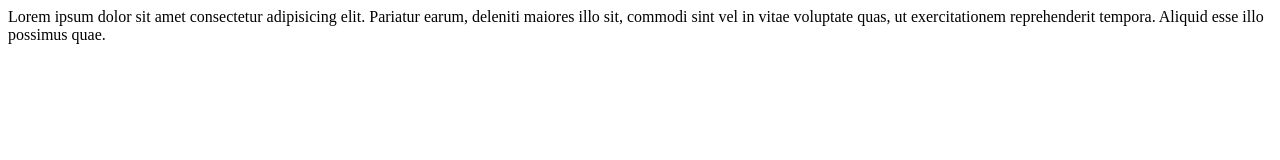
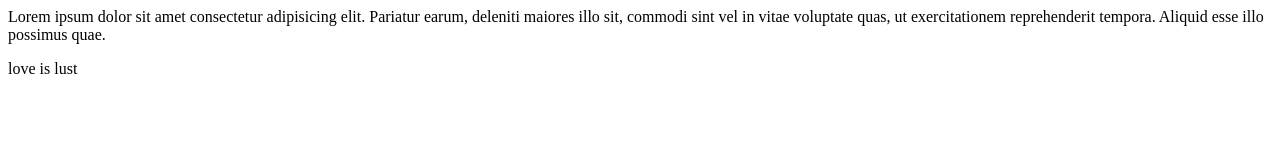
Before and after one commit to Adarsh-Gadpayle/local, a plain HTML site: page index.html in a window 1280 px wide. Drawn offline with Linux system fonts and the light colour scheme.

Commit message:
new div tag

```diff
--- a/index.html
+++ b/index.html
@@ -1 +1,2 @@
 <p>Lorem ipsum dolor sit amet consectetur adipisicing elit. Pariatur earum, deleniti maiores illo sit, commodi sint vel in vitae voluptate quas, ut exercitationem reprehenderit tempora. Aliquid esse illo possimus quae.</p>
+<div>love is lust</div>
```
